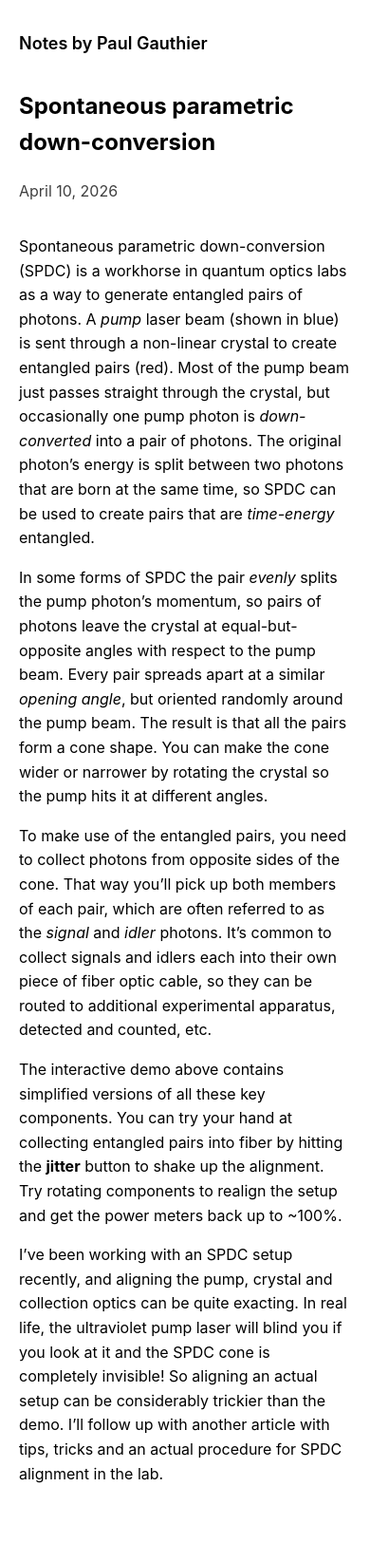
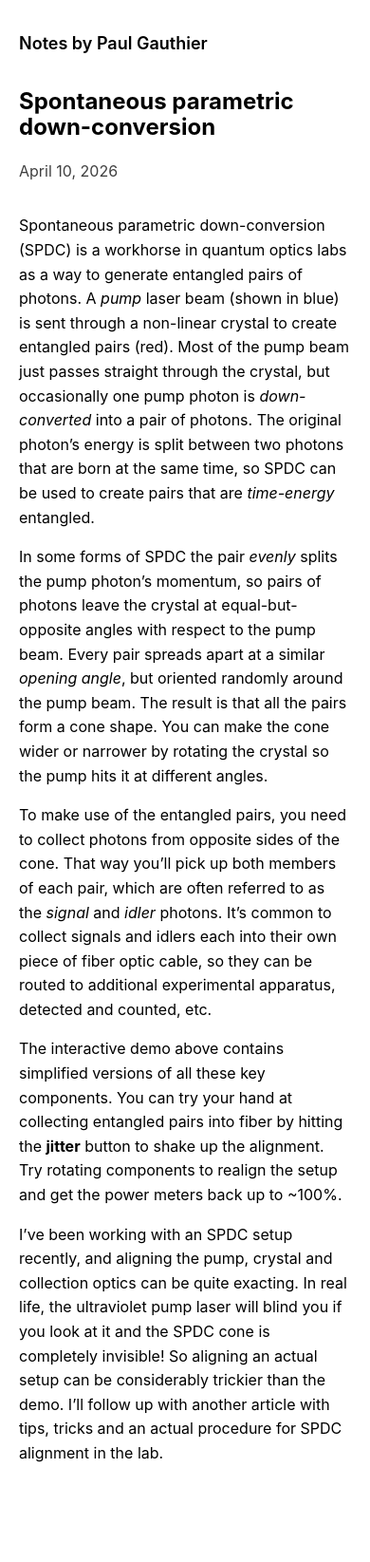
Before and after one commit to paul-gauthier/paul-gauthier.github.io, a Jekyll site: the page built from docs/_posts/2026-04-10-spdc.md, in a window 390 px wide. Shown: the whole page at 95% size. Built offline with Jekyll 4.4.1, drawn with Linux system fonts in a browser that asks for light colours; a script that is not in the unit is left out; after the commit the page ends 1624 px from its top, so only the background shows below that.

Commit message:
fix: tighten mobile post title line-height in default layout
Co-authored-by: aider (gpt-5.4) <aider@aider.chat>

```diff
--- a/docs/_layouts/default.html
+++ b/docs/_layouts/default.html
@@ -79,6 +79,12 @@
         opacity: 0.75;
       }
 
+      @media (max-width: 640px) {
+        .post-header h1 {
+          line-height: 1.15;
+        }
+      }
+
       .home-post-year {
         font-size: 0.95rem;
         margin: 1.5rem 0 0.5rem;
```
